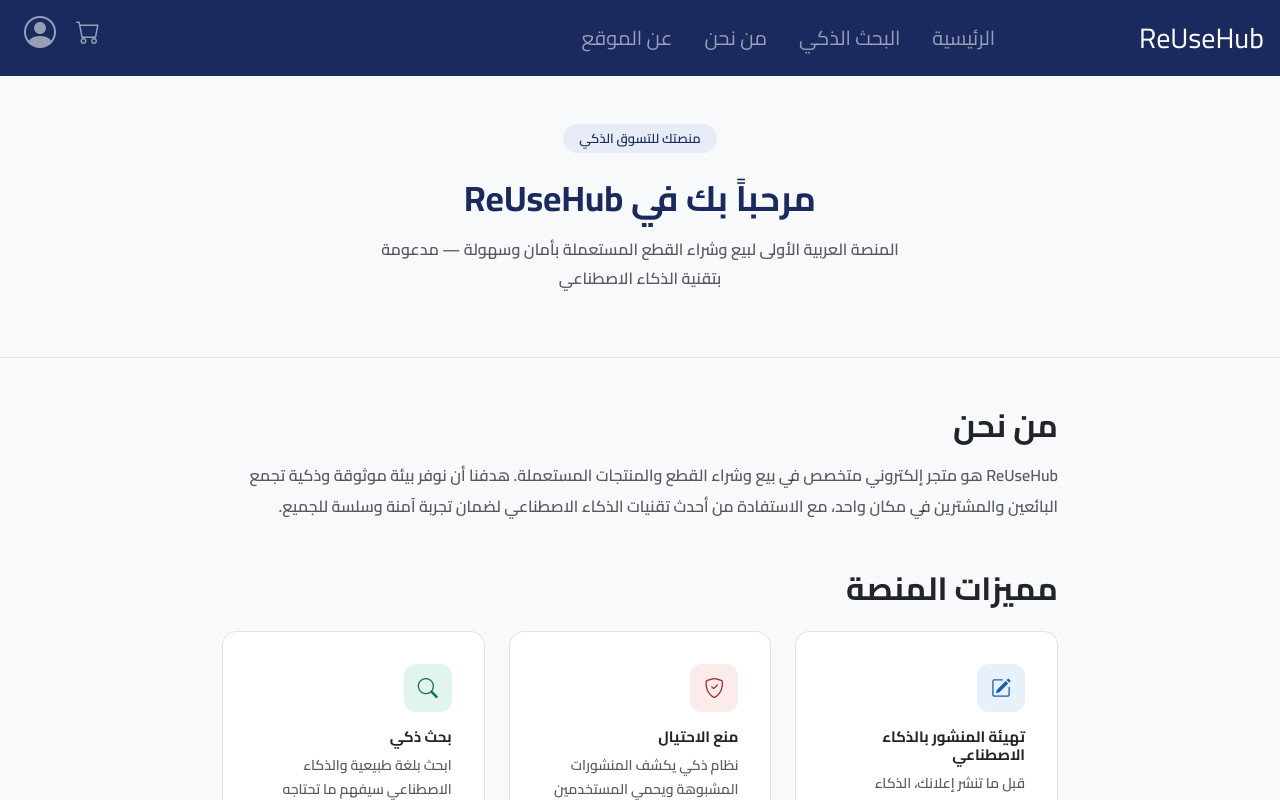
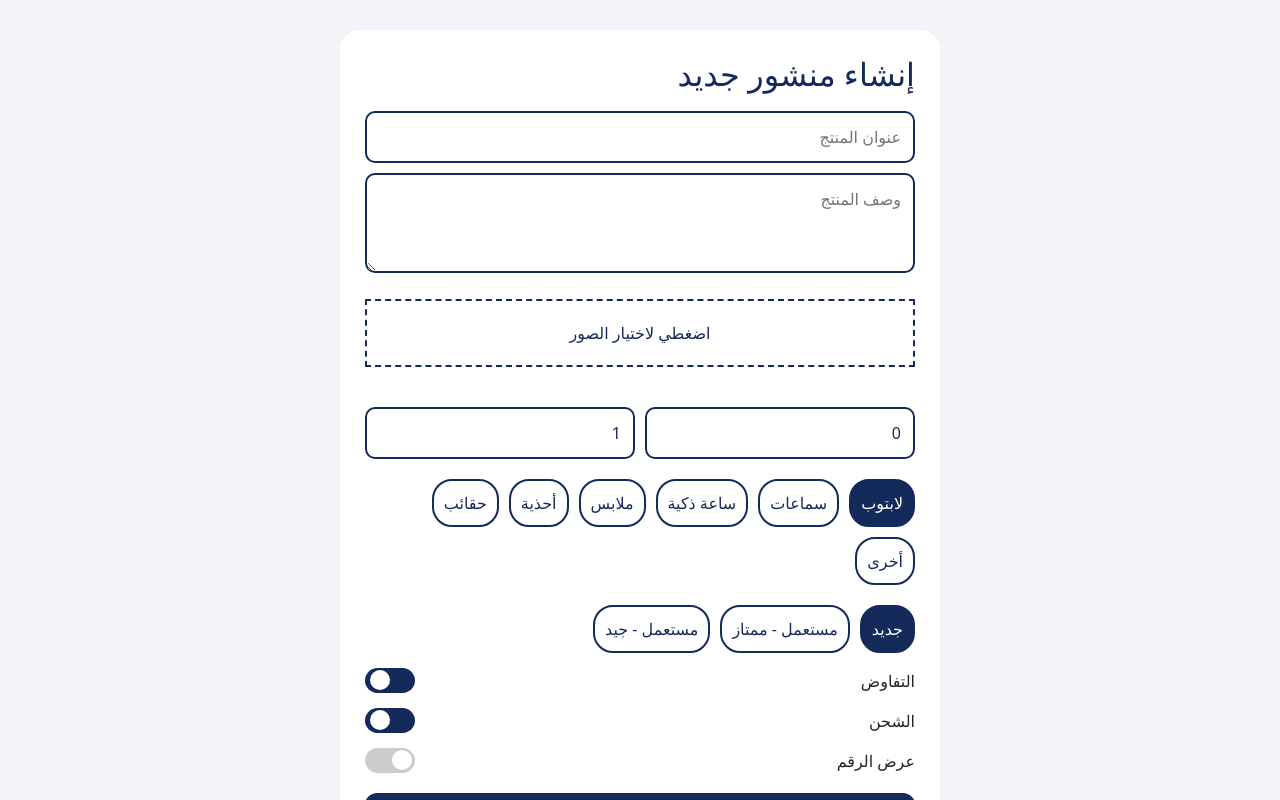
Before and after one commit to Web2-ReUseHub/ReUseHub, a React (Create React App) app in the folder frontend/: page /about in a window 1280 px wide. Shown: the top 800 px of the page. Built offline with nearby package versions, Linux system fonts and the light colour scheme.

Commit message:
update create post page

```diff
--- a/frontend/src/App.js
+++ b/frontend/src/App.js
@@ -1,4 +1,4 @@
-
+/*
 import React from "react";
 import logo from './logo.svg';
 import './App.css';
@@ -23,3 +23,11 @@
     </>
   );
 }export default App;
+*/
+import CreateListing from "./components/CreatePost";
+
+function App() {
+  return <CreateListing />;
+}
+
+export default App;
--- /dev/null
+++ b/frontend/src/components/CreatePost.js
@@ -0,0 +1,256 @@
+import { useRef, useState } from "react";
+
+function CreateListing() {
+  const [title, setTitle] = useState("");
+  const [description, setDescription] = useState("");
+  const [price, setPrice] = useState(0);
+  const [quantity, setQuantity] = useState(1);
+
+  const [selectedCategory, setSelectedCategory] = useState("لابتوب");
+  const [selectedCondition, setSelectedCondition] = useState("جديد");
+
+  const [priceNegotiable, setPriceNegotiable] = useState(true);
+  const [shippingAvailable, setShippingAvailable] = useState(true);
+  const [showPhone, setShowPhone] = useState(false);
+
+  const [images, setImages] = useState([]);
+  const fileInputRef = useRef(null);
+
+  const categories = ["لابتوب", "سماعات", "ساعة ذكية", "ملابس", "أحذية", "حقائب", "أخرى"];
+  const conditions = ["جديد", "مستعمل - ممتاز", "مستعمل - جيد"];
+
+  const handleImageChange = (e) => {
+    const files = Array.from(e.target.files || []);
+    const newImages = files.map((file) => ({
+      file,
+      preview: URL.createObjectURL(file)
+    }));
+    setImages((prev) => [...prev, ...newImages].slice(0, 5));
+  };
+
+  const openFilePicker = () => fileInputRef.current?.click();
+
+  const removeImage = (index) => {
+    setImages((prev) => prev.filter((_, i) => i !== index));
+  };
+
+  return (
+    <div style={{ direction: "rtl", background: "#f3f4f8", minHeight: "100vh", padding: "30px" }}>
+      <div style={card}>
+
+        <h2 style={titleStyle}>إنشاء منشور جديد</h2>
+
+        {/* title */}
+        <input
+          placeholder="عنوان المنتج"
+          value={title}
+          onChange={(e) => setTitle(e.target.value)}
+          style={input}
+        />
+
+        {/* description */}
+        <textarea
+          placeholder="وصف المنتج"
+          value={description}
+          onChange={(e) => setDescription(e.target.value)}
+          style={textarea}
+        />
+
+        {/* images */}
+        <div style={{ marginTop: "20px" }}>
+          <div onClick={openFilePicker} style={uploadBox}>
+            اضغطي لاختيار الصور
+          </div>
+
+          <input
+            type="file"
+            multiple
+            accept="image/*"
+            ref={fileInputRef}
+            onChange={handleImageChange}
+            style={{ display: "none" }}
+          />
+
+          <div style={{ display: "flex", gap: "10px", marginTop: "10px", flexWrap: "wrap" }}>
+            {images.map((img, i) => (
+              <div key={i} style={{ position: "relative" }}>
+                <img src={img.preview} style={previewImg} />
+                <button onClick={() => removeImage(i)} style={removeBtn}>×</button>
+              </div>
+            ))}
+          </div>
+        </div>
+
+        {/* price + quantity */}
+        <div style={{ display: "flex", gap: "10px", marginTop: "20px" }}>
+          <input value={price} onChange={(e) => setPrice(e.target.value)} style={input} />
+          <input value={quantity} onChange={(e) => setQuantity(e.target.value)} style={input} />
+        </div>
+
+        {/* category */}
+        <div style={section}>
+          {categories.map((cat) => (
+            <button
+              key={cat}
+              onClick={() => setSelectedCategory(cat)}
+              style={selectedCategory === cat ? activeBtn : btn}
+            >
+              {cat}
+            </button>
+          ))}
+        </div>
+
+        {/* condition */}
+        <div style={section}>
+          {conditions.map((c) => (
+            <button
+              key={c}
+              onClick={() => setSelectedCondition(c)}
+              style={selectedCondition === c ? activeBtn : btn}
+            >
+              {c}
+            </button>
+          ))}
+        </div>
+
+        {/* toggles */}
+        <Toggle text="التفاوض" value={priceNegotiable} setValue={setPriceNegotiable} />
+        <Toggle text="الشحن" value={shippingAvailable} setValue={setShippingAvailable} />
+        <Toggle text="عرض الرقم" value={showPhone} setValue={setShowPhone} />
+
+        {/* submit */}
+        <button style={submitBtn}>
+          نشر المنتج
+        </button>
+
+      </div>
+    </div>
+  );
+}
+
+function Toggle({ text, value, setValue }) {
+  return (
+    <div style={toggleRow}>
+      <span>{text}</span>
+      <div onClick={() => setValue(!value)} style={value ? toggleOn : toggleOff}>
+        <div style={{ ...circle, right: value ? "25px" : "3px" }} />
+      </div>
+    </div>
+  );
+}
+
+/* styles */
+
+const card = {
+  background: "white",
+  padding: "25px",
+  borderRadius: "20px",
+  maxWidth: "600px",
+  margin: "auto"
+};
+
+const titleStyle = { color: "#132a5a" };
+
+const input = {
+  width: "100%",
+  padding: "12px",
+  marginTop: "10px",
+  background: "white",
+  color: "#132a5a",
+  border: "2px solid #132a5a",
+  borderRadius: "10px"
+};
+
+const textarea = { ...input, height: "100px" };
+
+const uploadBox = {
+  border: "2px dashed #132a5a",
+  padding: "20px",
+  textAlign: "center",
+  cursor: "pointer",
+  color: "#132a5a"
+};
+
+const previewImg = {
+  width: "70px",
+  height: "70px",
+  borderRadius: "10px",
+  border: "2px solid #132a5a"
+};
+
+const removeBtn = {
+  position: "absolute",
+  top: "-5px",
+  right: "-5px",
+  background: "#132a5a",
+  color: "white",
+  border: "none",
+  borderRadius: "50%",
+  cursor: "pointer"
+};
+
+const section = {
+  marginTop: "20px",
+  display: "flex",
+  gap: "10px",
+  flexWrap: "wrap"
+};
+
+const btn = {
+  padding: "10px",
+  borderRadius: "20px",
+  border: "2px solid #132a5a",
+  background: "white",
+  color: "#132a5a"
+};
+
+const activeBtn = {
+  ...btn,
+  background: "#132a5a",
+  color: "white"
+};
+
+const toggleRow = {
+  display: "flex",
+  justifyContent: "space-between",
+  alignItems: "center",
+  marginTop: "15px"
+};
+
+const toggleOn = {
+  width: "50px",
+  height: "25px",
+  background: "#132a5a",
+  borderRadius: "20px",
+  position: "relative",
+  cursor: "pointer"
+};
+
+const toggleOff = {
+  ...toggleOn,
+  background: "#ccc"
+};
+
+const circle = {
+  width: "20px",
+  height: "20px",
+  background: "white",
+  borderRadius: "50%",
+  position: "absolute",
+  top: "2px"
+};
+
+const submitBtn = {
+  marginTop: "20px",
+  width: "100%",
+  padding: "14px",
+  background: "#132a5a",
+  color: "white",
+  border: "none",
+  borderRadius: "12px",
+  fontSize: "20px",
+  fontWeight: "bold",
+  cursor: "pointer"
+};
+
+export default CreateListing;
```
Also changed, not shown: 1 other file (tests, documents, lock files or other folders).
